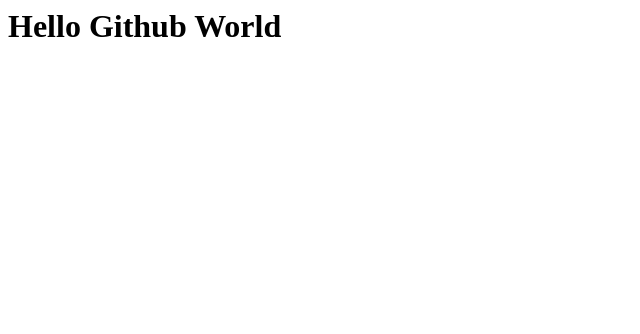
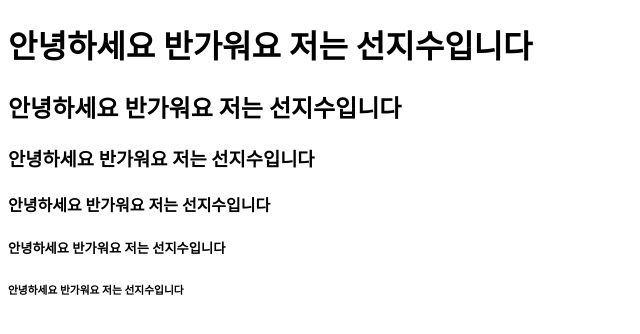
Before and after one commit to JISU94S/first, a plain HTML site: page index.html in a window 1280 px wide. Shown: the whole page, without its empty margins (0-640 px from the left). Drawn offline with Linux system fonts and the light colour scheme.

Commit message:
(수정)index.html 파일 내용 수정

```diff
--- a/index.html
+++ b/index.html
@@ -1 +1,16 @@
-<h1>Hello Github World</h1>
+<!DOCTYPE html>
+<html lang="en">
+<head>
+    <meta charset="UTF-8">
+    <meta name="viewport" content="width=device-width, initial-scale=1.0">
+    <title>JISU SEON</title>
+</head>
+<body>
+    <h1>안녕하세요 반가워요 저는 선지수입니다</h1>
+    <h2>안녕하세요 반가워요 저는 선지수입니다</h2>
+    <h3>안녕하세요 반가워요 저는 선지수입니다</h3>
+    <h4>안녕하세요 반가워요 저는 선지수입니다</h4>
+    <h5>안녕하세요 반가워요 저는 선지수입니다</h5>
+    <h6>안녕하세요 반가워요 저는 선지수입니다</h6>
+</body>
+</html>
```
